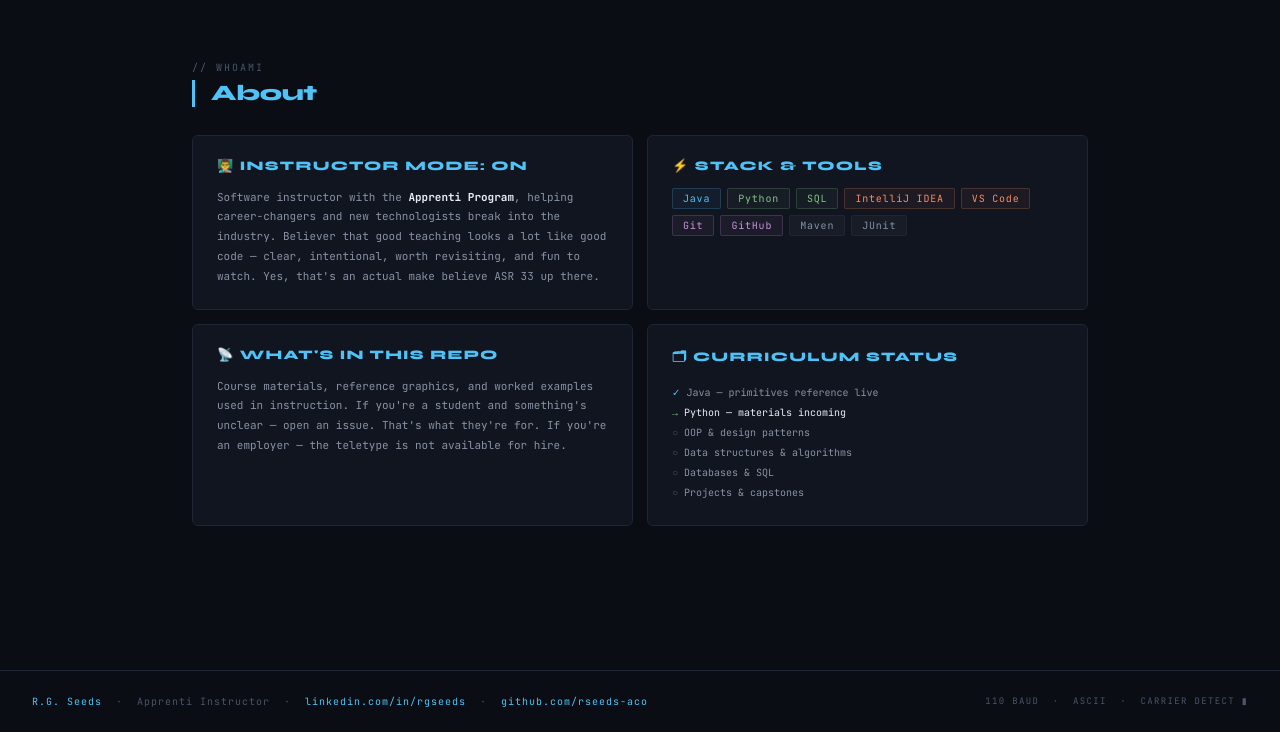
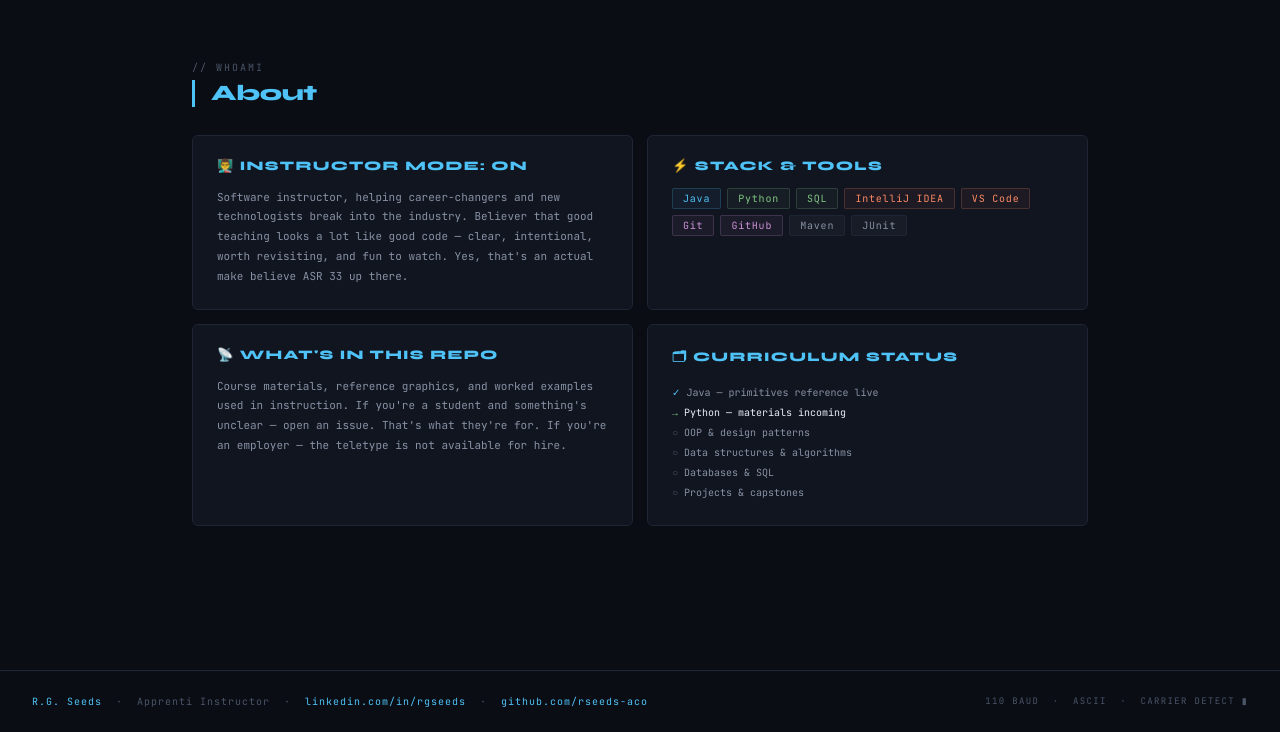
Before and after one commit to rseeds-aco/rseeds-aco.github.io, a plain HTML site: page index.html in a window 1280 px wide. Shown: the part 1764-2496 px from the top of the page. Drawn offline with Linux system fonts and the light colour scheme.

Commit message:
Update instructor description in index.html
Removed specific program mention from instructor description.

```diff
--- a/index.html
+++ b/index.html
@@ -737,8 +737,7 @@
       <div class="about-panel">
         <h3>👨‍🏫 Instructor Mode: ON</h3>
         <p>
-          Software instructor with the <strong style="color:var(--bright)">Apprenti Program</strong>,
-          helping career-changers and new technologists break into the industry.
+          Software instructor, helping career-changers and new technologists break into the industry.
           Believer that good teaching looks a lot like good code — clear, intentional,
           worth revisiting, and fun to watch. Yes, that's an actual make believe ASR 33 up there.
         </p>
```
